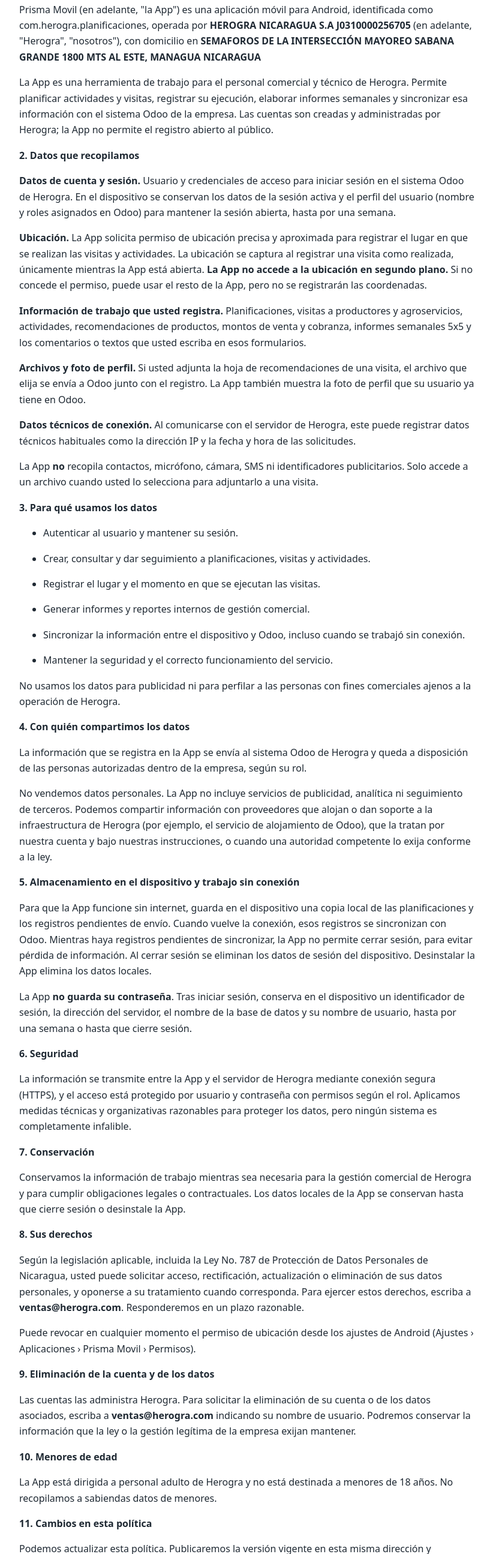
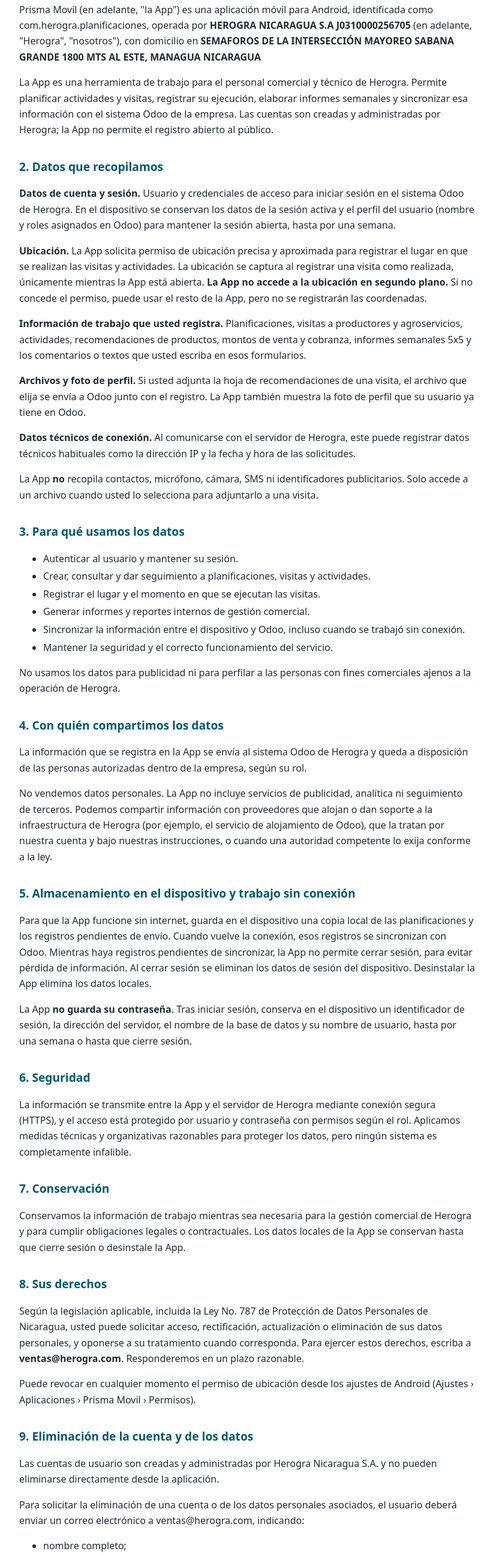
Before and after one commit to HerograNic/PrismaMovil-Privacidad, a plain HTML site: page index.html in a window 1280 px wide. Shown: the part 210-2800 px from the top of the page at 60% size, without its empty margins (228-1050 px from the left). Drawn offline with Linux system fonts and the light colour scheme.

Commit message:
Add files via upload
Actualización

```diff
--- a/index.html
+++ b/index.html
@@ -10,6 +10,7 @@
   main{max-width:760px;margin:0 auto;padding:32px 20px 64px}
   h1{font-size:1.8rem;line-height:1.25;color:#00596f}
   h2{font-size:1.2rem;margin-top:2rem;color:#00596f}
+  li p{margin:.2em 0}
   a{color:#00596f}
   code{background:#f1f5f7;padding:1px 5px;border-radius:4px}
 </style>
@@ -18,17 +19,17 @@
 <main>
 <h1 id="política-de-privacidad-prisma-movil">Política de Privacidad – Prisma Movil</h1>
 <p><strong>Última actualización:</strong> 24 de noviembre de 2026</p>
-<h2 id="quiénes-somos">1. Quiénes somos</h2>
+<h2>1. Quiénes somos</h2>
 <p>Prisma Movil (en adelante, "la App") es una aplicación móvil para Android, identificada como com.herogra.planificaciones, operada por <strong>HEROGRA NICARAGUA S.A</strong> <strong>J0310000256705</strong> (en adelante, "Herogra", "nosotros"), con domicilio en <strong>SEMAFOROS DE LA INTERSECCIÓN MAYOREO SABANA GRANDE 1800 MTS AL ESTE, MANAGUA NICARAGUA</strong></p>
 <p>La App es una herramienta de trabajo para el personal comercial y técnico de Herogra. Permite planificar actividades y visitas, registrar su ejecución, elaborar informes semanales y sincronizar esa información con el sistema Odoo de la empresa. Las cuentas son creadas y administradas por Herogra; la App no permite el registro abierto al público.</p>
-<p><strong>2. Datos que recopilamos</strong></p>
+<h2>2. Datos que recopilamos</h2>
 <p><strong>Datos de cuenta y sesión.</strong> Usuario y credenciales de acceso para iniciar sesión en el sistema Odoo de Herogra. En el dispositivo se conservan los datos de la sesión activa y el perfil del usuario (nombre y roles asignados en Odoo) para mantener la sesión abierta, hasta por una semana.</p>
 <p><strong>Ubicación.</strong> La App solicita permiso de ubicación precisa y aproximada para registrar el lugar en que se realizan las visitas y actividades. La ubicación se captura al registrar una visita como realizada, únicamente mientras la App está abierta. <strong>La App no accede a la ubicación en segundo plano.</strong> Si no concede el permiso, puede usar el resto de la App, pero no se registrarán las coordenadas.</p>
 <p><strong>Información de trabajo que usted registra.</strong> Planificaciones, visitas a productores y agroservicios, actividades, recomendaciones de productos, montos de venta y cobranza, informes semanales 5x5 y los comentarios o textos que usted escriba en esos formularios.</p>
 <p><strong>Archivos y foto de perfil.</strong> Si usted adjunta la hoja de recomendaciones de una visita, el archivo que elija se envía a Odoo junto con el registro. La App también muestra la foto de perfil que su usuario ya tiene en Odoo.</p>
 <p><strong>Datos técnicos de conexión.</strong> Al comunicarse con el servidor de Herogra, este puede registrar datos técnicos habituales como la dirección IP y la fecha y hora de las solicitudes.</p>
 <p>La App <strong>no</strong> recopila contactos, micrófono, cámara, SMS ni identificadores publicitarios. Solo accede a un archivo cuando usted lo selecciona para adjuntarlo a una visita.</p>
-<p><strong>3. Para qué usamos los datos</strong></p>
+<h2>3. Para qué usamos los datos</h2>
 <ul>
 <li><p>Autenticar al usuario y mantener su sesión.</p></li>
 <li><p>Crear, consultar y dar seguimiento a planificaciones, visitas y actividades.</p></li>
@@ -38,26 +39,35 @@
 <li><p>Mantener la seguridad y el correcto funcionamiento del servicio.</p></li>
 </ul>
 <p>No usamos los datos para publicidad ni para perfilar a las personas con fines comerciales ajenos a la operación de Herogra.</p>
-<p><strong>4. Con quién compartimos los datos</strong></p>
+<h2>4. Con quién compartimos los datos</h2>
 <p>La información que se registra en la App se envía al sistema Odoo de Herogra y queda a disposición de las personas autorizadas dentro de la empresa, según su rol.</p>
 <p>No vendemos datos personales. La App no incluye servicios de publicidad, analítica ni seguimiento de terceros. Podemos compartir información con proveedores que alojan o dan soporte a la infraestructura de Herogra (por ejemplo, el servicio de alojamiento de Odoo), que la tratan por nuestra cuenta y bajo nuestras instrucciones, o cuando una autoridad competente lo exija conforme a la ley.</p>
-<p><strong>5. Almacenamiento en el dispositivo y trabajo sin conexión</strong></p>
+<h2>5. Almacenamiento en el dispositivo y trabajo sin conexión</h2>
 <p>Para que la App funcione sin internet, guarda en el dispositivo una copia local de las planificaciones y los registros pendientes de envío. Cuando vuelve la conexión, esos registros se sincronizan con Odoo. Mientras haya registros pendientes de sincronizar, la App no permite cerrar sesión, para evitar pérdida de información. Al cerrar sesión se eliminan los datos de sesión del dispositivo. Desinstalar la App elimina los datos locales.</p>
 <p>La App <strong>no guarda su contraseña</strong>. Tras iniciar sesión, conserva en el dispositivo un identificador de sesión, la dirección del servidor, el nombre de la base de datos y su nombre de usuario, hasta por una semana o hasta que cierre sesión.</p>
-<p><strong>6. Seguridad</strong></p>
+<h2>6. Seguridad</h2>
 <p>La información se transmite entre la App y el servidor de Herogra mediante conexión segura (HTTPS), y el acceso está protegido por usuario y contraseña con permisos según el rol. Aplicamos medidas técnicas y organizativas razonables para proteger los datos, pero ningún sistema es completamente infalible.</p>
-<p><strong>7. Conservación</strong></p>
+<h2>7. Conservación</h2>
 <p>Conservamos la información de trabajo mientras sea necesaria para la gestión comercial de Herogra y para cumplir obligaciones legales o contractuales. Los datos locales de la App se conservan hasta que cierre sesión o desinstale la App.</p>
-<p><strong>8. Sus derechos</strong></p>
+<h2>8. Sus derechos</h2>
 <p>Según la legislación aplicable, incluida la Ley No. 787 de Protección de Datos Personales de Nicaragua, usted puede solicitar acceso, rectificación, actualización o eliminación de sus datos personales, y oponerse a su tratamiento cuando corresponda. Para ejercer estos derechos, escriba a <strong>ventas@herogra.com</strong>. Responderemos en un plazo razonable.</p>
 <p>Puede revocar en cualquier momento el permiso de ubicación desde los ajustes de Android (Ajustes › Aplicaciones › Prisma Movil › Permisos).</p>
-<p><strong>9. Eliminación de la cuenta y de los datos</strong></p>
-<p>Las cuentas las administra Herogra. Para solicitar la eliminación de su cuenta o de los datos asociados, escriba a <strong>ventas@herogra.com</strong> indicando su nombre de usuario. Podremos conservar la información que la ley o la gestión legítima de la empresa exijan mantener.</p>
-<p><strong>10. Menores de edad</strong></p>
+<h2>9. Eliminación de la cuenta y de los datos</h2>
+<p>Las cuentas de usuario son creadas y administradas por Herogra Nicaragua S.A. y no pueden eliminarse directamente desde la aplicación.</p>
+<p>Para solicitar la eliminación de una cuenta o de los datos personales asociados, el usuario deberá enviar un correo electrónico a ventas@herogra.com, indicando:</p>
+<ul>
+<li><p>nombre completo;</p></li>
+<li><p>nombre de usuario;</p></li>
+<li><p>correo electrónico asociado a la cuenta;</p></li>
+<li><p>solicitud específica de eliminación.</p></li>
+</ul>
+<p>Una vez recibida y verificada la solicitud, Herogra Nicaragua S.A. eliminará o anonimizará la cuenta y los datos asociados que ya no sean necesarios para la prestación del servicio.</p>
+<p>Algunos datos podrán conservarse cuando sea necesario para cumplir obligaciones legales, fiscales, laborales, de seguridad o de gestión legítima de la empresa. Los datos conservados no se utilizarán para otros propósitos y serán eliminados cuando finalice el periodo de conservación correspondiente.</p>
+<h2>10. Menores de edad</h2>
 <p>La App está dirigida a personal adulto de Herogra y no está destinada a menores de 18 años. No recopilamos a sabiendas datos de menores.</p>
-<p><strong>11. Cambios en esta política</strong></p>
+<h2>11. Cambios en esta política</h2>
 <p>Podemos actualizar esta política. Publicaremos la versión vigente en esta misma dirección y modificaremos la fecha de "Última actualización". Si el cambio es importante, lo comunicaremos dentro de la App o por los canales internos de la empresa.</p>
-<p><strong>12. Contacto</strong></p>
+<h2>12. Contacto</h2>
 <p><strong>HEROGRA NICARAGUA S.A</strong> <strong>J0310000256705</strong> Correo: <strong>ventas@herogra.com</strong> Dirección: SEMAFOROS DE LA INTERSECCIÓN MAYOREO SABANA GRANDE 1800 MTS AL ESTE. Managua Nicaragua.</p>
 
 </main>
```
